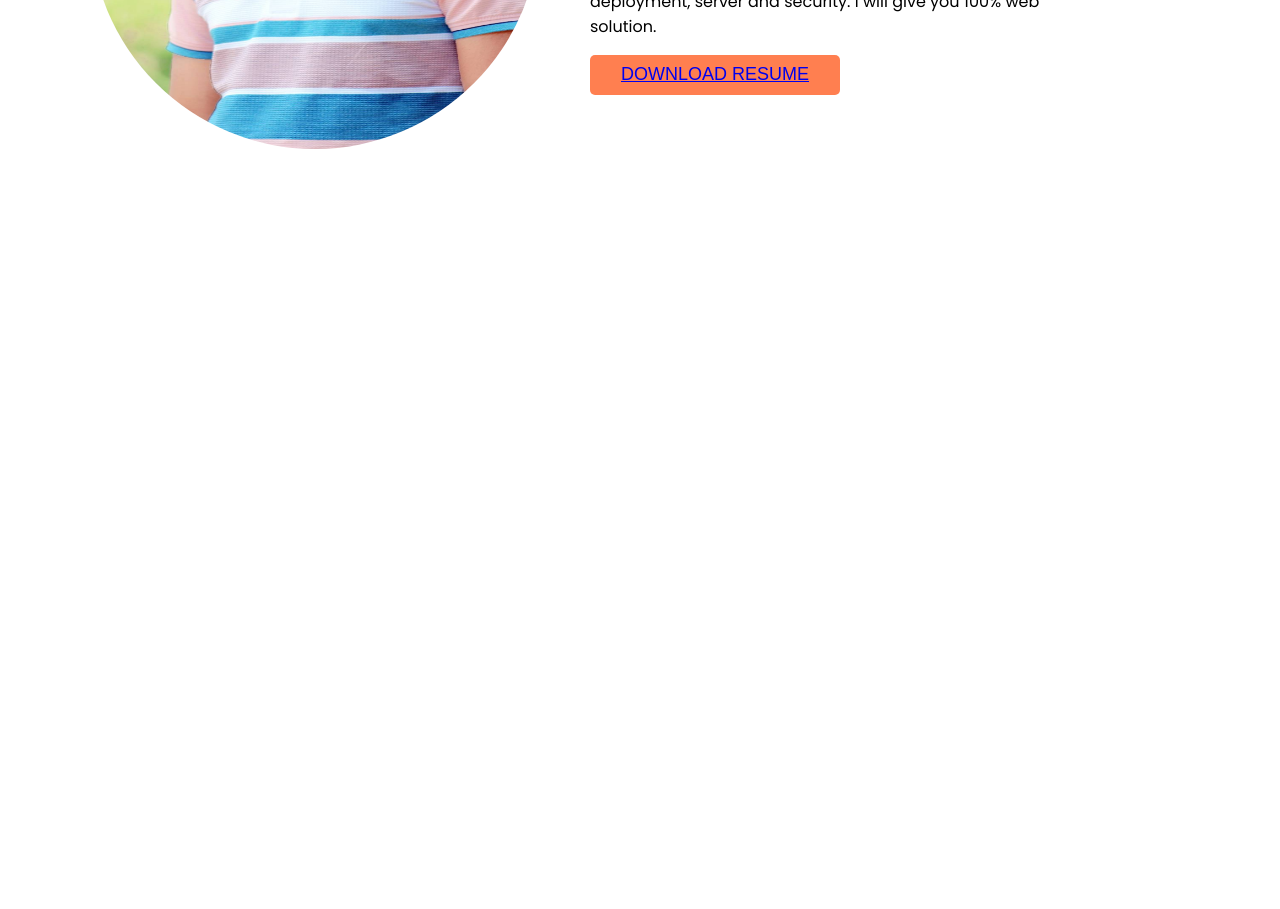
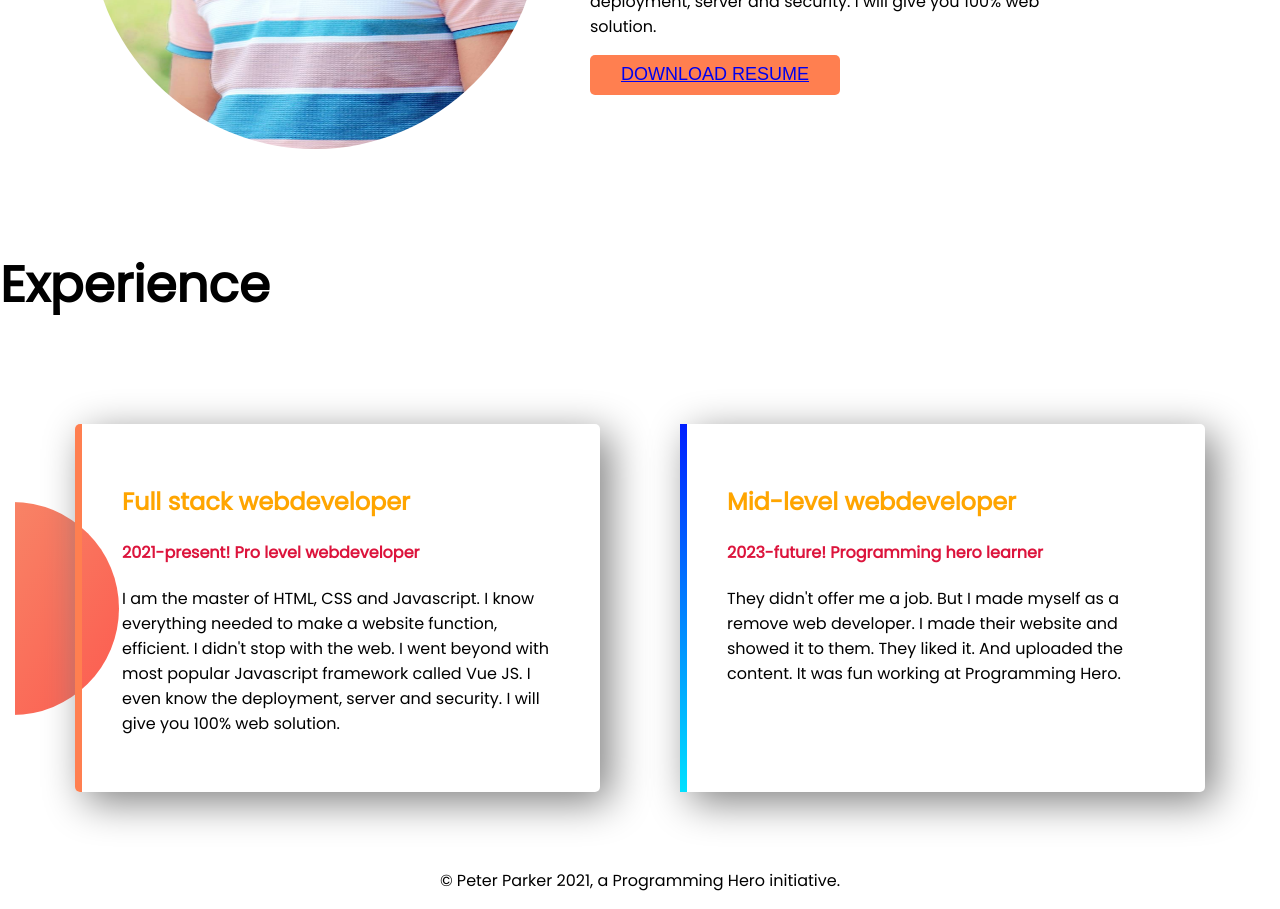
Before and after one commit to 12nasir/my-portfolio, a plain HTML site: page index.html in a window 1280 px wide. Shown: the part 1038-1947 px from the top of the page. Before the commit the page ends 1284 px from the top, so only its background shows below. Drawn offline with Linux system fonts and the light colour scheme.

Commit message:
all commited added

```diff
--- a/index.html
+++ b/index.html
@@ -40,5 +40,25 @@
                 <img height="" src="dream-bg.png" alt="">
             </div>
         </div>
+        <section>
+            <div>
+                <h1>Experience</h1>
+            </div>
+            <div class="details">
+                <div class="half-width-1">
+                    <h2>Full stack webdeveloper</h2>
+                    <h4>2021-present! Pro level webdeveloper</h4>
+                    <p>I am the master of HTML, CSS and Javascript. I know everything needed to make a website function, efficient. I didn't stop with the web. I went beyond with most popular Javascript framework called Vue JS. I even know the deployment, server and security. I will give you 100% web solution.</p>
+                </div>
+                <div class="half-width-2">
+                    <h2>Mid-level webdeveloper</h2>
+                    <h4>2023-future! Programming hero learner</h4>
+                    <p>They didn't offer me a job. But I made myself as a remove web developer. I made their website and showed it to them. They liked it. And uploaded the content. It was fun working at Programming Hero.</p>
+                </div>
+            </div>
+        </section>
+        <footer>
+            <p>© Peter Parker 2021, a Programming Hero initiative.</p>
+        </footer>
 </body>
 </html>
--- a/style.css
+++ b/style.css
@@ -57,3 +57,40 @@ h1{
     background-image: url(top-banner.png);
     background-repeat: no-repeat;
 }
+.details{
+    display: flex;
+    padding: 20px;
+    margin: 15px;
+    background-image: url(exp-bg.png);
+    background-repeat: no-repeat;
+    background-position: left;
+}
+.half-width-1{
+    width: 60%;
+    margin: 40px;
+    padding: 40px;
+    box-shadow: 10px 10px 40px gray;
+    border-left: 7px solid coral;
+
+    border-radius: 5px;
+
+}
+.half-width-2{
+    width: 60%;
+    margin: 40px;
+    padding: 40px;
+    box-shadow: 10px 10px 40px gray;
+    border-left: 7px solid;
+    border-image: linear-gradient(blue, cyan);
+    border-image-slice: 44;
+    border-radius: 5px;
+}
+h2{
+    color: orange;
+}
+h4{
+    color: crimson;
+}
+footer p{
+    text-align: center;
+}
```
